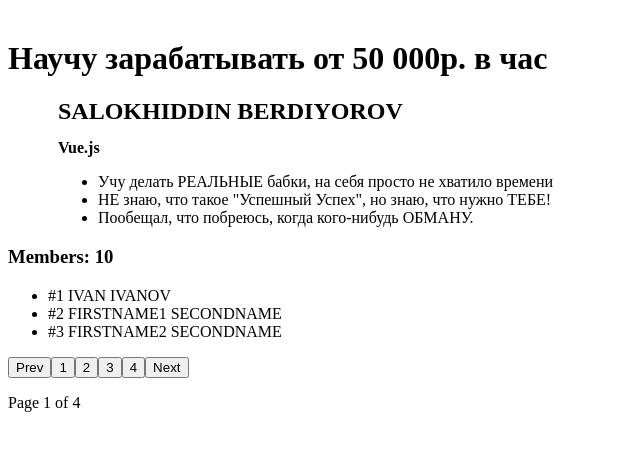
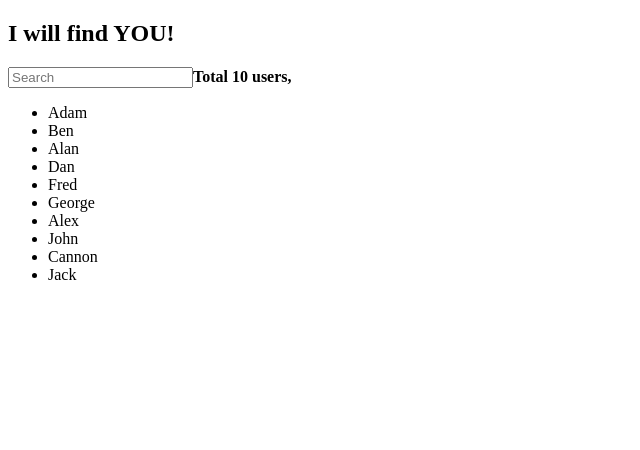
Before and after one commit to salokh1dd1n/vue-practice, a Vue app: page / in a window 1280 px wide. Shown: the top 450 px of the page, without its empty margins (0-640 px from the left). Built offline with nearby package versions, Linux system fonts and the light colour scheme.

Commit message:
HomeWork #2 Done

```diff
--- a/src/App.vue
+++ b/src/App.vue
@@ -1,16 +1,16 @@
 <template>
   <div id="app">
-    <userCard></userCard>
+    <home-work></home-work>
   </div>
 </template>
 
 <script>
-import userCard from "./components/userCard";
+import HomeWork from "./components/HomeWork";
 
 export default {
   name: "App",
   components: {
-    userCard,
+    HomeWork,
   },
 };
 </script>
--- /dev/null
+++ b/src/components/HomeWork.vue
@@ -0,0 +1,80 @@
+<template>
+  <div id="root">
+    <h2>I will find YOU!</h2>
+    <input
+      type="text"
+      placeholder="Search"
+      :value="searchValue"
+      @input="searchInput($event.target.value)"
+    />
+    <strong
+      >Total {{ users.length }} users,
+      <span v-if="showMatch">{{ matches }}</span></strong
+    >
+    <ul>
+      <li v-for="(user, index) in getFilteredUsers" :key="index">
+        {{ user.name }}
+      </li>
+    </ul>
+  </div>
+</template>
+
+<script>
+export default {
+  name: "HomeWork",
+  data() {
+    return {
+      searchValue: "",
+      showMatch: false,
+      users: [
+        {
+          name: "Adam",
+        },
+        {
+          name: "Ben",
+        },
+        {
+          name: "Alan",
+        },
+        {
+          name: "Dan",
+        },
+        {
+          name: "Fred",
+        },
+        {
+          name: "George",
+        },
+        {
+          name: "Alex",
+        },
+        {
+          name: "John",
+        },
+        {
+          name: "Cannon",
+        },
+        {
+          name: "Jack",
+        },
+      ],
+    };
+  },
+  computed: {
+    getFilteredUsers() {
+      return this.users.filter((user) =>
+        user.name.toLowerCase().includes(this.searchValue.toLowerCase()),
+      );
+    },
+    matches() {
+      return `matches ${this.getFilteredUsers.length}`;
+    },
+  },
+  methods: {
+    searchInput(value) {
+      this.searchValue = value;
+      this.showMatch = true;
+    },
+  },
+};
+</script>
```
